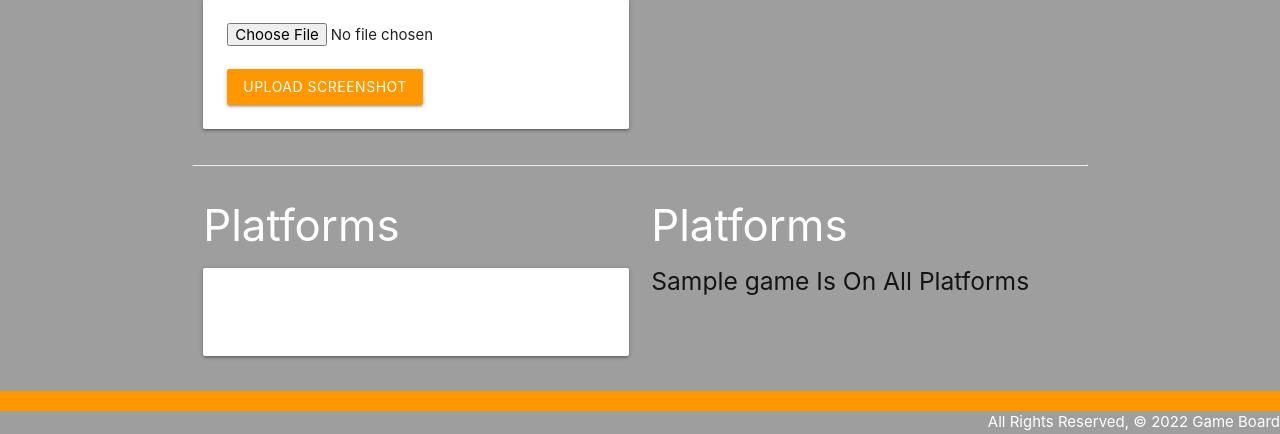
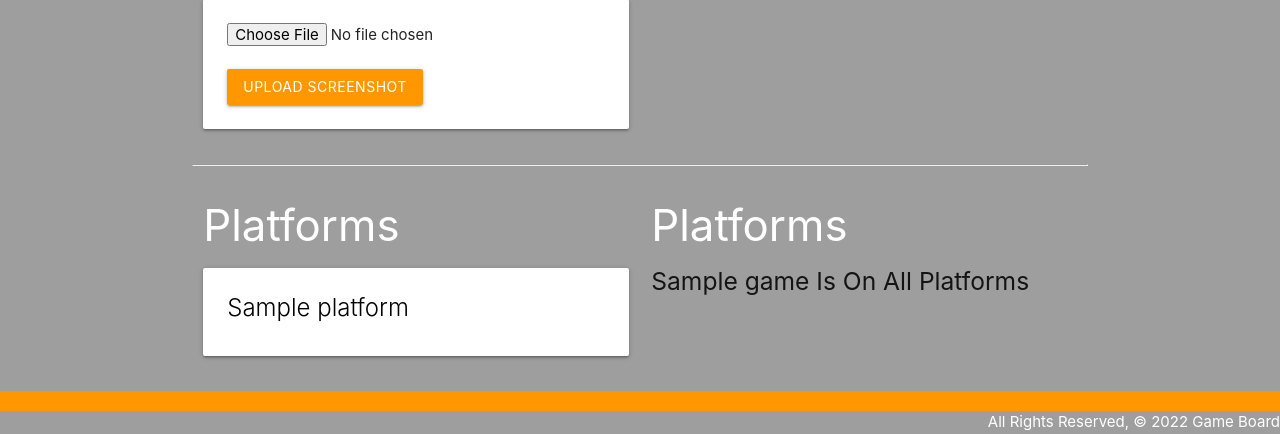
Before and after one commit to jakerwalton/GameBoard, a Django app: page /games/1/ in a window 1280 px wide. Shown: the part 790-1224 px from the top of the page. Run offline with Django 4.2, Linux system fonts and the light colour scheme; a user stored in the database is signed in; tables that the repository leaves empty hold one stand-in row (values such as "Sample post").

Commit message:
9th commit: fixed styling issue

```diff
--- a/main_app/templates/games/detail.html
+++ b/main_app/templates/games/detail.html
@@ -77,7 +77,7 @@
     {% if game.platforms.count %} {% for platform in game.platforms.all %}
     <div class="card">
       <div class="card-content">
-        <span class="card-title">
+        <span class="card-title black-text">
         <span>{{ platform.name }}</span>
         </span>
       </div>
```
